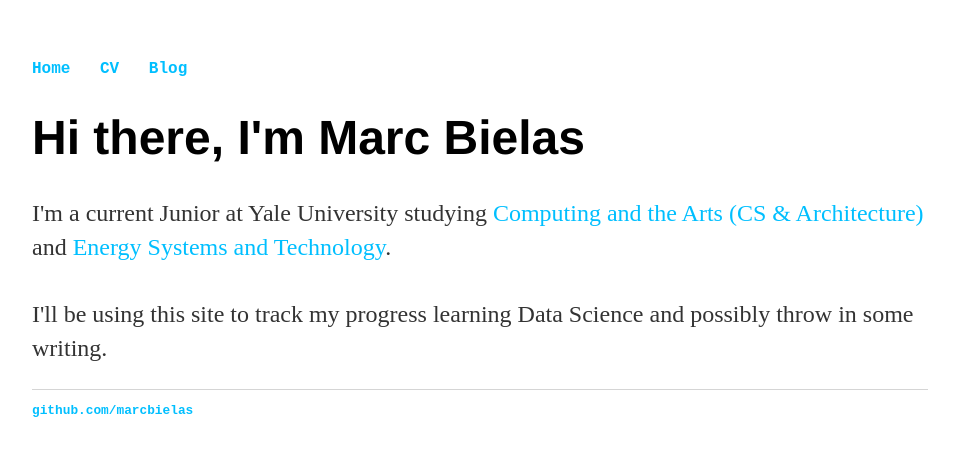
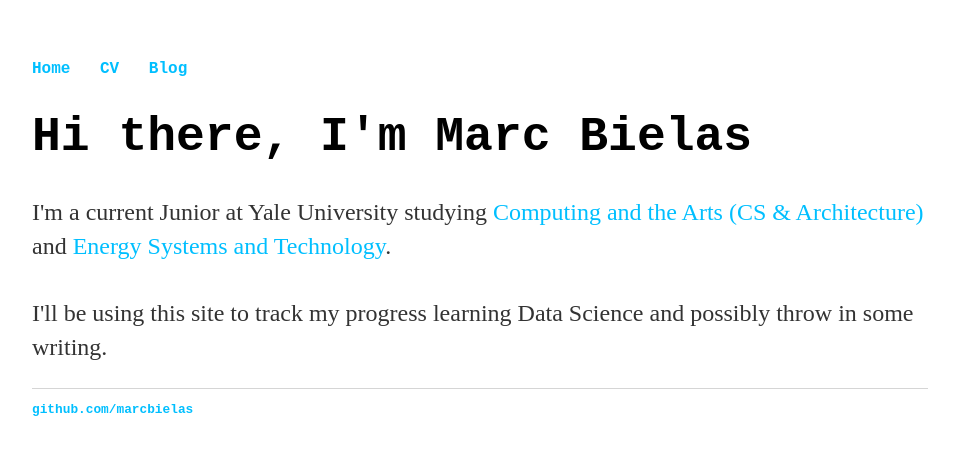
Before and after one commit to marcbielas/marcbielas.github.io-old, a Jekyll site: the page built from index.html, in a window 1280 px wide. Shown: the top 456 px of the page, without its empty margins (160-1114 px from the left). Built offline with Jekyll 4.4.1, drawn with Linux system fonts in a browser that asks for light colours.

Commit message:
Update main.css

```diff
--- a/css/main.css
+++ b/css/main.css
@@ -3,7 +3,7 @@ body {
     width: 70%;
 }
 nav ul, footer ul {
-    font-family:"Courier New", Courier, monospace;
+    font-family: "Courier New", Courier, monospace;
     padding: 0px;
     list-style: none;
     font-weight: bold;
@@ -21,7 +21,7 @@ a:hover {
 }
 h1 {
     font-size: 3em;
-    font-family:'Helvetica', 'Arial', 'Sans-Serif';
+    font-family: "Courier New", Courier, monospace;
 }
 p {
     font-size: 1.5em;
```
